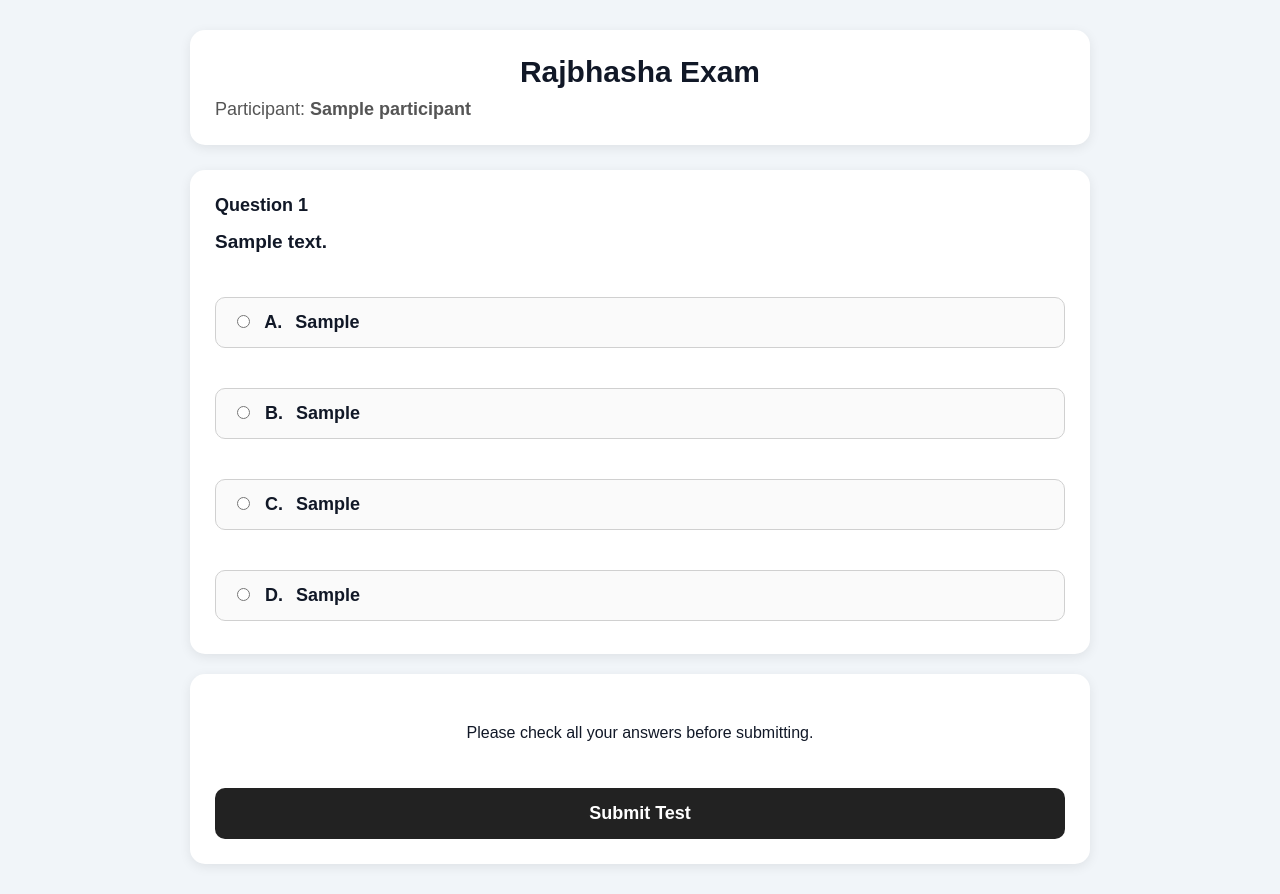
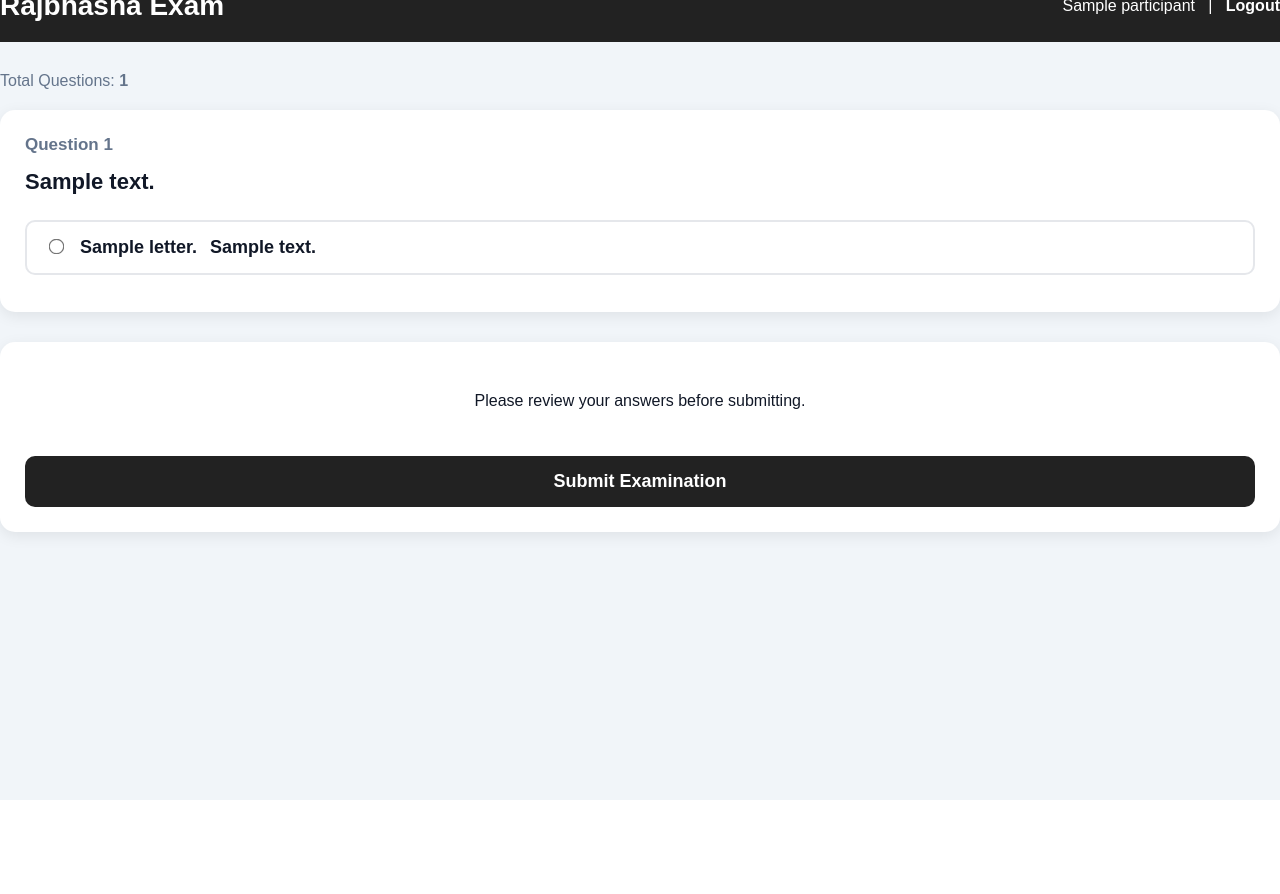
Before and after one commit to Priyanka06405/rajbhasha-exam, a Python web app: template templates/quiz.html in a window 1280 px wide. After the commit the page ends 800 px from the top, so only its background shows below. Run offline with Jinja, Linux system fonts and the light colour scheme; the template is opened without the code that fills it: most values are stand-ins (such as "Sample title", 1, 10 or a date in 2020).

Commit message:
Refactor quiz HTML structure and styles

```diff
--- a/templates/quiz.html
+++ b/templates/quiz.html
@@ -3,74 +3,71 @@
 {% block content %}
 
 <style>
-    .quiz-container {
-        max-width: 900px;
-        margin: 30px auto;
-    }
 
     .quiz-header {
-        background: white;
-        padding: 25px;
-        border-radius: 15px;
-        margin-bottom: 25px;
-        box-shadow: 0 3px 12px rgba(0,0,0,0.08);
+        background: #222;
+        color: white;
+        padding: 20px 30px;
+        margin: -30px -30px 30px -30px;
+        display: flex;
+        justify-content: space-between;
+        align-items: center;
     }
 
     .quiz-header h1 {
-        margin: 0 0 10px 0;
-        font-size: 30px;
+        margin: 0;
+        font-size: 28px;
     }
 
     .participant-name {
-        font-size: 18px;
-        color: #555;
+        font-size: 16px;
     }
 
     .question-card {
         background: white;
+        border-radius: 15px;
         padding: 25px;
-        margin-bottom: 20px;
-        border-radius: 15px;
-        box-shadow: 0 3px 12px rgba(0,0,0,0.08);
+        margin-bottom: 25px;
+        box-shadow: 0 4px 15px rgba(0,0,0,0.08);
     }
 
     .question-number {
+        color: #64748b;
+        font-size: 17px;
         font-weight: bold;
-        font-size: 18px;
-        margin-bottom: 12px;
+        margin-bottom: 10px;
     }
 
     .question-text {
-        font-size: 19px;
-        font-weight: 600;
-        margin-bottom: 20px;
+        font-size: 22px;
+        font-weight: bold;
         line-height: 1.5;
-    }
-
-    .options {
-        display: flex;
-        flex-direction: column;
-        gap: 12px;
+        margin-bottom: 22px;
+        color: #111827;
     }
 
     .option {
-        border: 1px solid #d0d0d0;
+        display: block;
+        border: 2px solid #e5e7eb;
         border-radius: 10px;
-        padding: 14px 16px;
+        padding: 15px 18px;
+        margin-bottom: 12px;
         cursor: pointer;
+        font-size: 18px;
         transition: 0.2s;
-        background: #fafafa;
     }
 
     .option:hover {
-        background: #f0f0f0;
+        background: #f8fafc;
+        border-color: #94a3b8;
     }
 
     .option input {
-        margin-right: 10px;
+        margin-right: 12px;
+        transform: scale(1.2);
     }
 
-    .option-label {
+    .option-letter {
         font-weight: bold;
         margin-right: 8px;
     }
@@ -79,227 +76,155 @@
         background: white;
         padding: 25px;
         border-radius: 15px;
+        box-shadow: 0 4px 15px rgba(0,0,0,0.08);
         text-align: center;
-        box-shadow: 0 3px 12px rgba(0,0,0,0.08);
+        margin-top: 30px;
     }
 
-    .submit-button {
+    .submit-btn {
         background: #222;
         color: white;
         border: none;
-        padding: 15px 40px;
+        padding: 15px 45px;
         border-radius: 10px;
         font-size: 18px;
         font-weight: bold;
         cursor: pointer;
     }
 
-    .submit-button:hover {
-        background: #000;
+    .submit-btn:hover {
+        background: #444;
     }
+
+    .progress-text {
+        color: #64748b;
+        margin-bottom: 20px;
+        font-size: 16px;
+    }
+
 </style>
 
 
-<div class="quiz-container">
+<!-- HEADER -->
 
 <div class="quiz-header">
-        <h1>Rajbhasha Exam</h1>
+
+    <h1>
+        Rajbhasha Exam
+    </h1>
 
     <div class="participant-name">
-            Participant:
-            <strong>{{ participant.name }}</strong>
+
+        {{ participant.name }}
+
+        &nbsp; | &nbsp;
+
+        <a
+            href="{{ url_for('logout') }}"
+            style="color:white;"
+        >
+            Logout
+        </a>
+
     </div>
+
 </div>
 
 
-    <form method="POST" id="quizForm">
+<!-- PROGRESS -->
 
-        {% for question in questions %}
+<div class="progress-text">
+
+    Total Questions:
+    <strong>{{ questions|length }}</strong>
+
+</div>
+
+
+<form
+    method="POST"
+    onsubmit="return confirmSubmit();"
+>
+
+
+    <!-- QUESTIONS -->
+
+    {% for item in questions %}
 
         <div class="question-card">
 
             <div class="question-number">
+
                 Question {{ loop.index }}
-            </div>
 
-            <div class="question-text">
-                {{ question.question_text }}
             </div>
 
 
-            <div class="options">
+            <div class="question-text">
 
-                <!--
-                    IMPORTANT:
-                    The VALUE remains the original answer letter.
-                    Only the visual order is shuffled.
-                -->
+                {{ item.question.question_text }}
+
+            </div>
+
+
+            <!-- OPTIONS -->
+
+            {% for option in item.options %}
 
                 <label class="option">
+
                     <input
                         type="radio"
-                        name="question_{{ question.id }}"
-                        value="A"
+                        name="question_{{ item.question.id }}"
+                        value="{{ option.letter }}"
                     >
-                    <span class="option-label">A.</span>
-                    <span class="option-text">
-                        {{ question.option_a }}
+
+                    <span class="option-letter">
+                        {{ option.letter }}.
                     </span>
+
+                    {{ option.text }}
+
                 </label>
 
-
-                <label class="option">
-                    <input
-                        type="radio"
-                        name="question_{{ question.id }}"
-                        value="B"
-                    >
-                    <span class="option-label">B.</span>
-                    <span class="option-text">
-                        {{ question.option_b }}
-                    </span>
-                </label>
-
-
-                <label class="option">
-                    <input
-                        type="radio"
-                        name="question_{{ question.id }}"
-                        value="C"
-                    >
-                    <span class="option-label">C.</span>
-                    <span class="option-text">
-                        {{ question.option_c }}
-                    </span>
-                </label>
-
-
-                <label class="option">
-                    <input
-                        type="radio"
-                        name="question_{{ question.id }}"
-                        value="D"
-                    >
-                    <span class="option-label">D.</span>
-                    <span class="option-text">
-                        {{ question.option_d }}
-                    </span>
-                </label>
-
-            </div>
+            {% endfor %}
 
         </div>
 
     {% endfor %}
 
 
+    <!-- SUBMIT -->
+
     <div class="submit-section">
 
         <p>
-                Please check all your answers before submitting.
+            Please review your answers before submitting.
         </p>
 
         <button
             type="submit"
-                name="submit_test"
-                value="yes"
-                class="submit-button"
-                onclick="return confirmSubmit();"
+            class="submit-btn"
         >
-                Submit Test
+            Submit Examination
         </button>
 
     </div>
 
 </form>
 
-</div>
-
 
 <script>
-
-function shuffleOptions() {
-
-    const questionCards =
-        document.querySelectorAll(".question-card");
-
-    questionCards.forEach(function(card) {
-
-        const optionsContainer =
-            card.querySelector(".options");
-
-        if (!optionsContainer) {
-            return;
-        }
-
-        const options =
-            Array.from(
-                optionsContainer.children
-            );
-
-        // Fisher-Yates shuffle
-        for (
-            let i = options.length - 1;
-            i > 0;
-            i--
-        ) {
-
-            const j =
-                Math.floor(
-                    Math.random() * (i + 1)
-                );
-
-            [
-                options[i],
-                options[j]
-            ] = [
-                options[j],
-                options[i]
-            ];
-        }
-
-        options.forEach(function(option, index) {
-
-            const label =
-                option.querySelector(
-                    ".option-label"
-                );
-
-            const newLetter =
-                String.fromCharCode(
-                    65 + index
-                );
-
-            label.textContent =
-                newLetter + ".";
-
-            optionsContainer.appendChild(
-                option
-            );
-
-        });
-
-    });
-
-}
-
 
 function confirmSubmit() {
 
     return confirm(
-        "Are you sure you want to submit the examination?\n\n" +
-        "You will not be able to change your answers after submission."
+        "Are you sure you want to submit the examination? You cannot change your answers after submission."
     );
 
 }
 
-
-// Shuffle options when the page loads
-window.addEventListener(
-    "DOMContentLoaded",
-    shuffleOptions
-);
-
 </script>
 
+
 {% endblock %}
```
Lines whose indentation alone changed are shown as unchanged.
